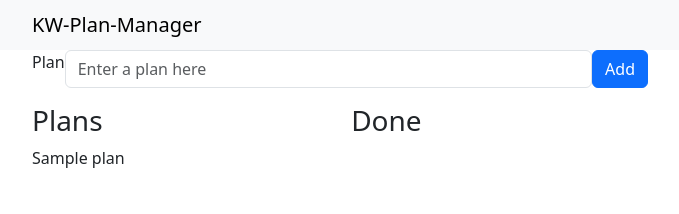
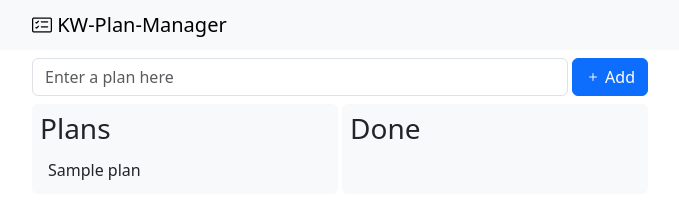
Before and after one commit to Hagyeong13/kw-plan-manager, a plain HTML site: page index.html in a window 1280 px wide. Shown: the whole page, without its empty margins (300-979 px from the left). Drawn offline with nearby package versions, Linux system fonts and the light colour scheme.

Commit message:
practice2

```diff
--- a/index.html
+++ b/index.html
@@ -8,7 +8,7 @@
 
     <!-- Bootstrap CSS -->
     <link href="https://cdn.jsdelivr.net/npm/bootstrap@5.3.3/dist/css/bootstrap.min.css" rel="stylesheet">
-
+    <link rel="stylesheet" href="https://cdn.jsdelivr.net/npm/bootstrap-icons@1.11.3/font/bootstrap-icons.min.css">
     <title>Page Title</title>
     <style>
         /* CSS Code */
@@ -22,23 +22,30 @@
     <!-- HTML Code -->
     <nav class="navbar bg-body-tertiary">
         <div class="container">
-          <span class="navbar-brand mb-0 h1">KW-Plan-Manager</span>
+          <span class="navbar-brand mb-0 h1">
+            <i class="bi bi-card-checklist"></i>
+            KW-Plan-Manager
+            </span>
         </div>
     </nav>
     <div class="container">
-        <div class="d-flex mb-3">
-            <label for="exampleFormControlInput1" class="form-label">Plan</label>
-            <input type="text" class="form-control" id="exampleFormControlInput1" placeholder="Enter a plan here">
-            <button type="button" class="btn btn-primary">Add</button>
+        <div class="d-flex align-items-center mb-2 mt-2">
+            <!--<label for="exampleFormControlInput1" class="form-label">Plan</label>-->
+            <input type="text" class="form-control" id="plan-input" placeholder="Enter a plan here">
+            <button type="button" class="btn btn-primary ms-1 text-nowrap">
+                <i class="bi bi-plus"></i>
+                Add
+            </button>
         </div>
+
         <div class="d-flex">
-            <div class="flex-grow-1">
+            <div class="flex-grow-1 bg-light rounded-2 p-2 me-1 w-50">
                 <h3>Plans</h3>
                 <div id="plan-list">
-                    <div class="plan">Sample plan</div>
+                    <div class="plan bg-light p-1 rounded-2 ps-2">Sample plan</div>
                 </div>
             </div>
-            <div class="flex-grow-1">
+            <div class="flex-grow-1 bg-light rounded-2 p-2 w-50">
                 <h3>Done</h3>
                 <div id="done-list">
 
```
